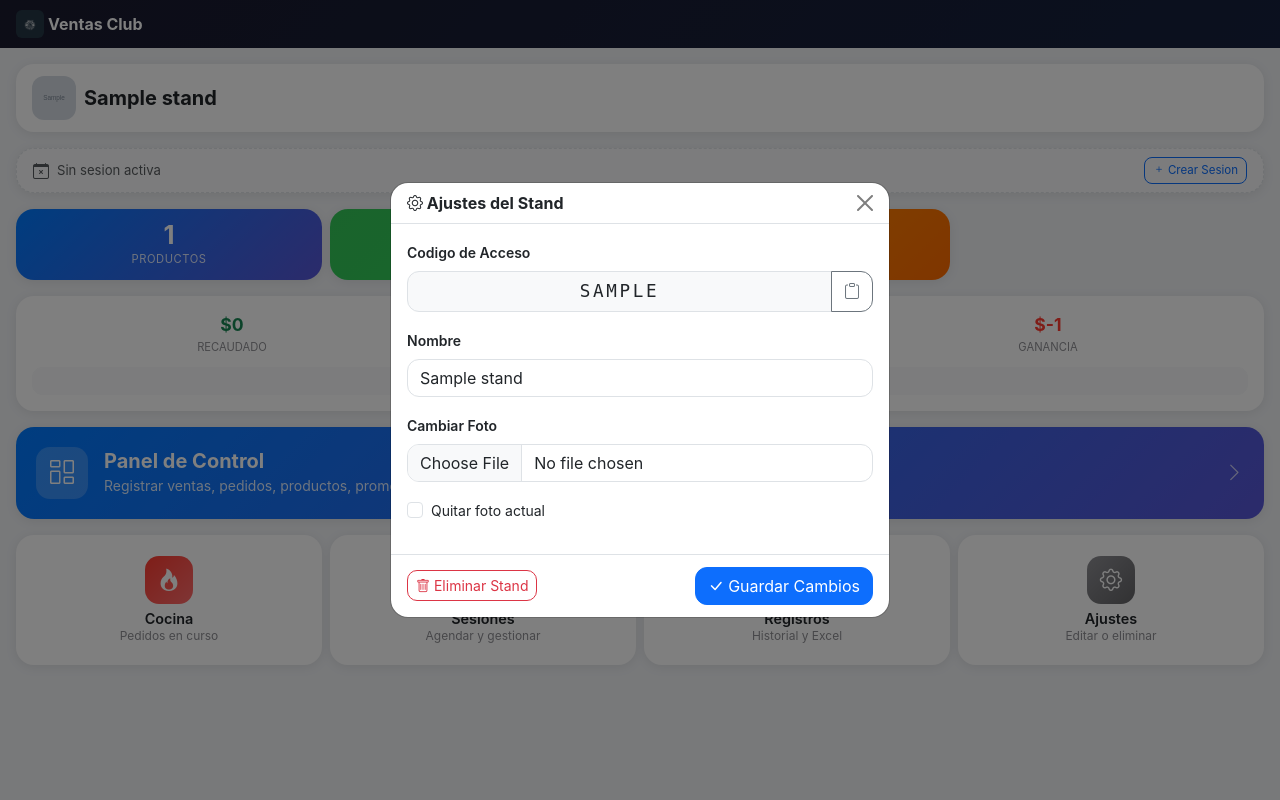
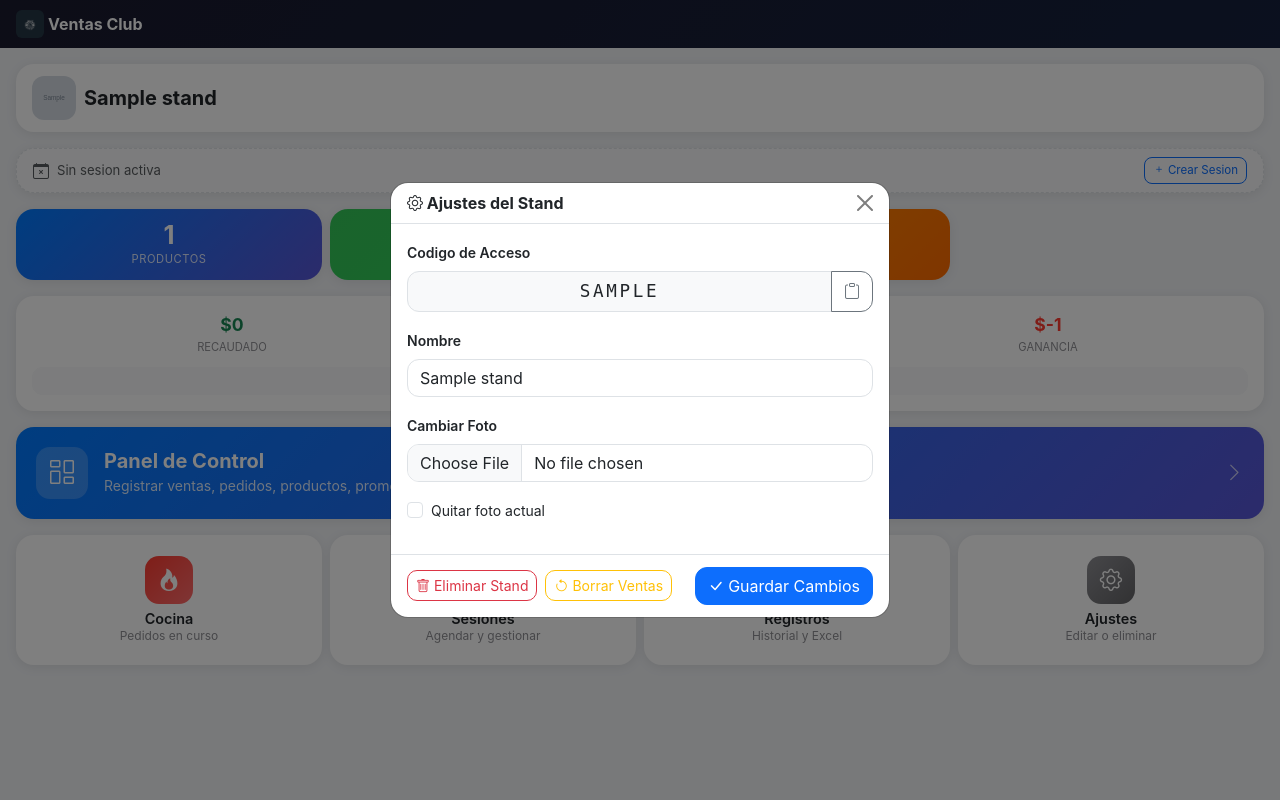
Before and after one commit to club-ventas-stgo/api-ventas-club, a Flask app: a page that uses templates/stand/dashboard.html in a window 1280 px wide, after a click that opens the changed part. Run offline with Flask 3, Linux system fonts and the light colour scheme; tables that the repository leaves empty hold one stand-in row (values such as "Sample post"); grey boxes marked "Sample" are stand-in pictures.

Commit message:
Eliminar registros por dia y reset completo de ventas
- Boton eliminar en cada registro diario (registros.html) con modal de confirmacion
- Endpoint POST /s/<codigo>/registros/<fecha>/eliminar para borrar ventas de un dia
- Boton "Borrar Ventas" en ajustes del dashboard para reset completo (ventas + sesiones)
- Endpoint POST /s/<codigo>/reset-ventas conservando productos, promos e integrantes

Co-Authored-By: Claude Opus 4.6 <noreply@anthropic.com>

```diff
--- a/routes/registros.py
+++ b/routes/registros.py
@@ -6,7 +6,7 @@ from zoneinfo import ZoneInfo
 from flask import Blueprint, render_template, send_file, abort, request, redirect, url_for, flash
 from sqlalchemy import func
 from app import db
-from models import Venta, SesionVenta
+from models import Venta, DetalleVenta, SesionVenta
 
 from routes.stand import get_stand_or_404
 
@@ -602,3 +602,38 @@ def vincular_sesion(codigo, fecha):
         logging.exception('Error al vincular sesion')
         flash(f'Error al vincular sesion: {e}', 'danger')
     return redirect(url_for('registros.detalle_dia', codigo=codigo, fecha=fecha))
+
+
+@registros_bp.route('/<codigo>/registros/<fecha>/eliminar', methods=['POST'])
+def eliminar_dia(codigo, fecha):
+    """Elimina todas las ventas de un dia especifico."""
+    stand = get_stand_or_404(codigo)
+
+    fecha_date = parsear_fecha(fecha)
+    if not fecha_date:
+        abort(404)
+
+    try:
+        fecha_inicio, fecha_fin = chile_day_range(fecha_date)
+
+        ventas = Venta.query.filter(
+            Venta.stand_id == stand.id,
+            Venta.created_at >= fecha_inicio,
+            Venta.created_at < fecha_fin
+        ).all()
+
+        if not ventas:
+            flash('No hay ventas en esta fecha.', 'warning')
+            return redirect(url_for('registros.index', codigo=codigo))
+
+        venta_ids = [v.id for v in ventas]
+        DetalleVenta.query.filter(DetalleVenta.venta_id.in_(venta_ids)).delete(synchronize_session=False)
+        Venta.query.filter(Venta.id.in_(venta_ids)).delete(synchronize_session=False)
+        db.session.commit()
+
+        flash(f'{len(venta_ids)} ventas del {formato_fecha(fecha)} eliminadas.', 'success')
+    except Exception as e:
+        db.session.rollback()
+        logging.exception('Error al eliminar registro del dia')
+        flash(f'Error al eliminar registros: {e}', 'danger')
+    return redirect(url_for('registros.index', codigo=codigo))
--- a/routes/stand.py
+++ b/routes/stand.py
@@ -2,7 +2,7 @@ import logging
 from flask import Blueprint, render_template, request, redirect, url_for, flash, abort, jsonify
 from sqlalchemy import func
 from app import db
-from models import Stand, Producto, Promocion, Venta, Integrante, SesionVenta
+from models import Stand, Producto, Promocion, Venta, DetalleVenta, Integrante, SesionVenta, SesionIntegrante
 from routes.main import comprimir_imagen
 
 stand_bp = Blueprint('stand', __name__, url_prefix='/s')
@@ -448,3 +448,32 @@ def toggle_integrante(codigo, integrante_id):
         db.session.rollback()
         flash(f'Error: {e}', 'danger')
     return redirect(url_for('stand.integrantes', codigo=codigo))
+
+
+@stand_bp.route('/<codigo>/reset-ventas', methods=['POST'])
+def reset_ventas(codigo):
+    """Elimina todas las ventas, sesiones y registros asociados del stand.
+    Conserva productos, promociones e integrantes."""
+    stand = get_stand_or_404(codigo)
+    try:
+        # Get IDs for cascade delete
+        venta_ids = [v.id for v in Venta.query.filter_by(stand_id=stand.id).all()]
+        sesion_ids = [s.id for s in SesionVenta.query.filter_by(stand_id=stand.id).all()]
+
+        # Delete in correct order (children first)
+        if venta_ids:
+            DetalleVenta.query.filter(DetalleVenta.venta_id.in_(venta_ids)).delete(synchronize_session=False)
+        if sesion_ids:
+            SesionIntegrante.query.filter(SesionIntegrante.sesion_id.in_(sesion_ids)).delete(synchronize_session=False)
+        if venta_ids:
+            Venta.query.filter(Venta.id.in_(venta_ids)).delete(synchronize_session=False)
+        if sesion_ids:
+            SesionVenta.query.filter(SesionVenta.id.in_(sesion_ids)).delete(synchronize_session=False)
+
+        db.session.commit()
+        flash('Todas las ventas y sesiones han sido eliminadas.', 'success')
+    except Exception as e:
+        db.session.rollback()
+        logging.exception('Error al resetear ventas')
+        flash(f'Error al resetear ventas: {e}', 'danger')
+    return redirect(url_for('stand.dashboard', codigo=codigo))
--- a/templates/stand/_registros_partial.html
+++ b/templates/stand/_registros_partial.html
@@ -52,6 +52,10 @@
         </div>
         <div class="text-end flex-shrink-0 ms-2">
             <div class="fw-bold text-success" style="font-size: 0.95rem;">${{ '{:,}'.format(dia.total_recaudado) }}</div>
+            <button type="button" class="btn btn-sm btn-outline-danger" style="border-radius: 8px; font-size: 0.6rem; padding: 0.1rem 0.35rem;"
+                    onclick="event.stopPropagation(); if(confirm('Eliminar las {{ dia.total_ventas }} ventas del {{ dia.fecha_formato }}?')) { var f=document.createElement('form'); f.method='POST'; f.action='/s/{{ stand.codigo_acceso }}/registros/{{ dia.fecha }}/eliminar'; document.body.appendChild(f); f.submit(); }">
+                <i class="bi bi-trash"></i>
+            </button>
         </div>
         <i class="bi bi-chevron-right text-muted ms-1" style="font-size: 0.8rem;"></i>
     </div>
--- a/templates/stand/dashboard.html
+++ b/templates/stand/dashboard.html
@@ -197,10 +197,15 @@
                     </div>
                     {% endif %}
                 </div>
-                <div class="modal-footer py-2 d-flex justify-content-between">
-                    <button type="button" class="btn btn-outline-danger btn-sm" style="border-radius: 10px;" data-bs-toggle="modal" data-bs-target="#modal-eliminar" data-bs-dismiss="modal">
-                        <i class="bi bi-trash"></i> Eliminar Stand
-                    </button>
+                <div class="modal-footer py-2 d-flex justify-content-between flex-wrap gap-2">
+                    <div class="d-flex gap-2">
+                        <button type="button" class="btn btn-outline-danger btn-sm" style="border-radius: 10px;" data-bs-toggle="modal" data-bs-target="#modal-eliminar" data-bs-dismiss="modal">
+                            <i class="bi bi-trash"></i> Eliminar Stand
+                        </button>
+                        <button type="button" class="btn btn-outline-warning btn-sm" style="border-radius: 10px;" data-bs-toggle="modal" data-bs-target="#modal-reset" data-bs-dismiss="modal">
+                            <i class="bi bi-arrow-counterclockwise"></i> Borrar Ventas
+                        </button>
+                    </div>
                     <button type="submit" class="btn btn-primary" style="border-radius: 12px;">
                         <i class="bi bi-check-lg"></i> Guardar Cambios
                     </button>
@@ -233,4 +238,28 @@
         </div>
     </div>
 </div>
+
+<!-- Modal Confirmar Reset Ventas -->
+<div class="modal fade" id="modal-reset" tabindex="-1">
+    <div class="modal-dialog modal-dialog-centered modal-sm">
+        <div class="modal-content">
+            <div class="modal-header py-2">
+                <h6 class="modal-title fw-bold text-warning"><i class="bi bi-arrow-counterclockwise"></i> Borrar Ventas</h6>
+                <button type="button" class="btn-close" data-bs-dismiss="modal"></button>
+            </div>
+            <div class="modal-body text-center">
+                <p class="mb-1">Se eliminaran <strong>todas las ventas y sesiones</strong> de {{ stand.nombre }}.</p>
+                <p class="small text-muted mb-0">Los productos, promociones e integrantes se conservan.</p>
+            </div>
+            <div class="modal-footer py-2">
+                <button type="button" class="btn btn-secondary btn-sm" data-bs-dismiss="modal" style="border-radius: 10px;">Cancelar</button>
+                <form method="POST" action="{{ url_for('stand.reset_ventas', codigo=stand.codigo_acceso) }}">
+                    <button type="submit" class="btn btn-warning btn-sm" style="border-radius: 10px;">
+                        <i class="bi bi-arrow-counterclockwise"></i> Confirmar
+                    </button>
+                </form>
+            </div>
+        </div>
+    </div>
+</div>
 {% endblock %}
```
Also changed, not shown: templates/stand/registros.html (+36 -0 lines).
